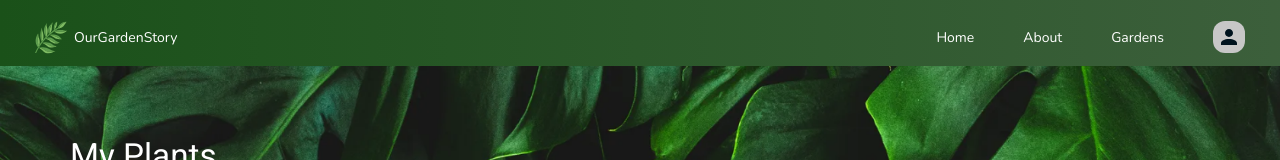
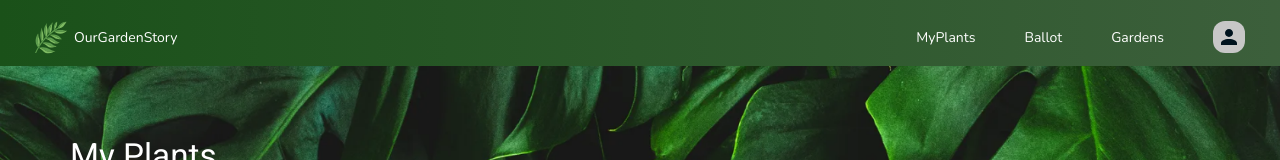
Before and after one commit to CS203-G2-T7/CS203-Project, a React (Create React App) app in the folder ReactFrontend/: page /myplants in a window 1280 px wide. Shown: the top 160 px of the page. Built offline with nearby package versions, Linux system fonts and the light colour scheme.

Commit message:
updated the routes in navbar

```diff
--- a/ReactFrontend/src/components/Navbar/RightSection/RightSection.tsx
+++ b/ReactFrontend/src/components/Navbar/RightSection/RightSection.tsx
@@ -21,9 +21,9 @@ export default function RightSection({}: Props) {
   };
   return (
     <RightSectionStyled>
-      <a href="/">Home</a>
-      <a href="/">About</a>
-      <a href="/">Gardens</a>
+      <a href="/myplants">MyPlants</a>
+      <a href="/Home">Ballot</a>
+      <a href="/allgarden">Gardens</a>
       <AccountButton onClick={() => chooseBallotHandler()} />
     </RightSectionStyled>
   );
```
